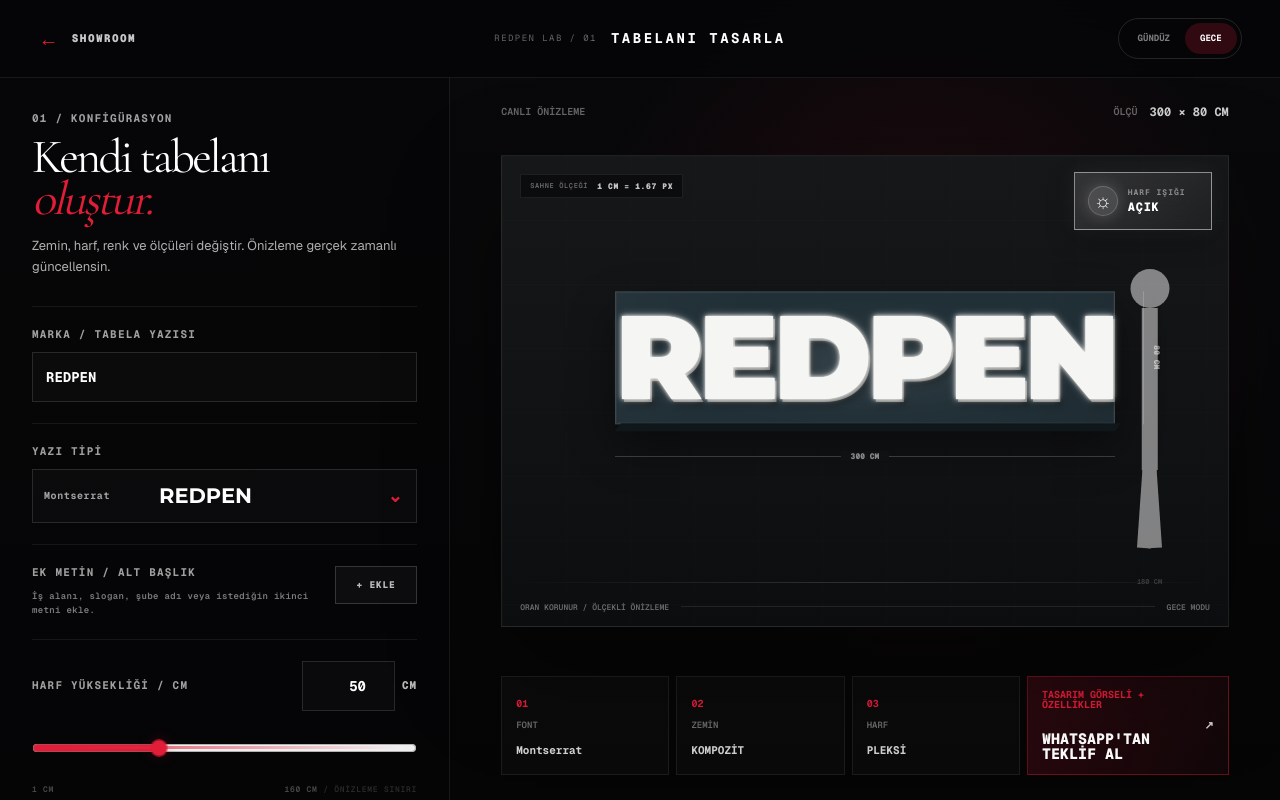
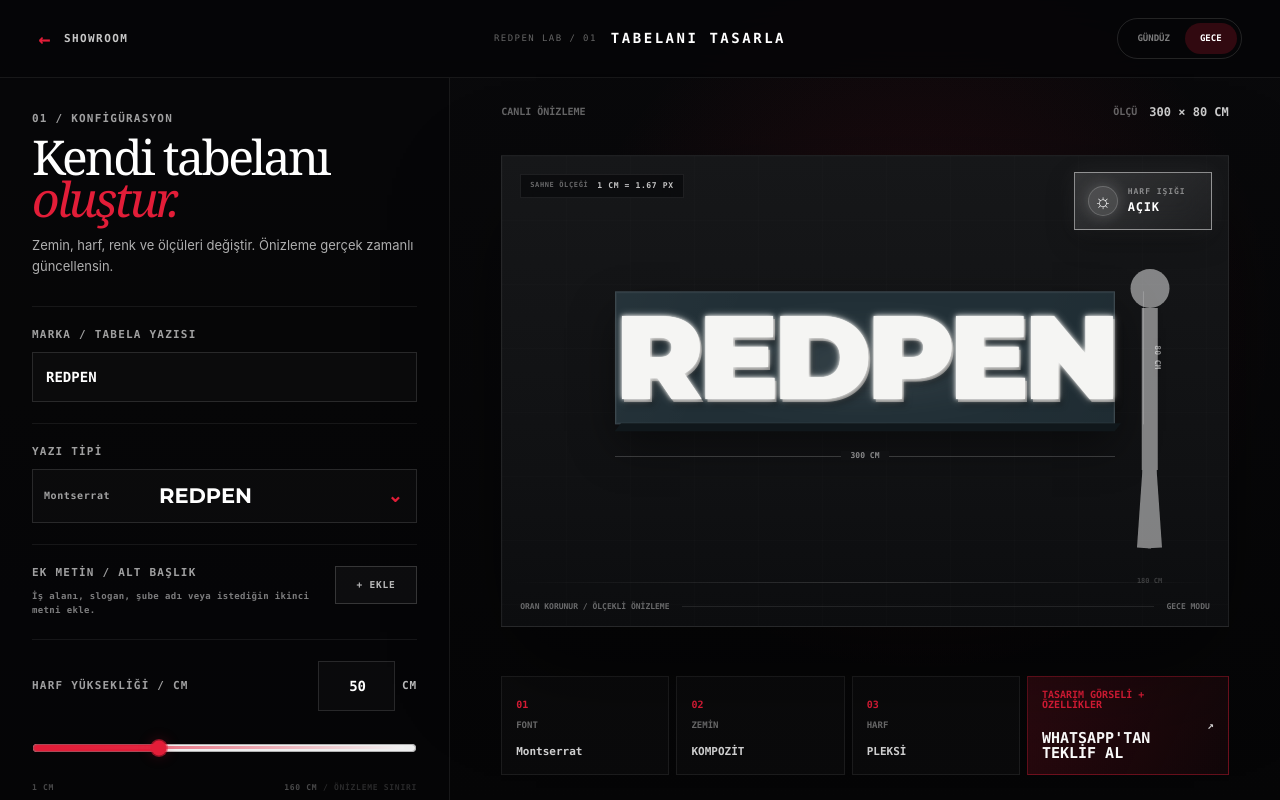
Before and after one commit to redpenreklam-tabela/redpen-showroom, a Next.js app: page /tasarla in a window 1280 px wide. Built offline with nearby package versions, Linux system fonts and the light colour scheme.

Commit message:
Remove build-time Google font dependency

```diff
--- /dev/null
+++ b/PATCH-NEXT-FONT-BUILD-FIX-V41.cjs
@@ -0,0 +1,77 @@
+const fs = require("fs");
+const path = require("path");
+
+const layoutPath = path.join(process.cwd(), "app", "layout.tsx");
+
+if (!fs.existsSync(layoutPath)) {
+  console.error("app/layout.tsx bulunamadı. Scripti proje kökünde çalıştır.");
+  process.exit(1);
+}
+
+let src = fs.readFileSync(layoutPath, "utf8");
+
+const expectedImport =
+  'import { Cormorant_Garamond, Geist, Geist_Mono } from "next/font/google";';
+
+if (!src.includes(expectedImport)) {
+  console.error(
+    'Patch durdu: beklenen next/font/google importu bulunamadı. layout.tsx sürümü değişmiş olabilir.'
+  );
+  process.exit(1);
+}
+
+src = src.replace(expectedImport + "\n", "");
+
+const fontBlock = `const geistSans = Geist({ variable: "--font-geist-sans", subsets: ["latin"] });
+const geistMono = Geist_Mono({ variable: "--font-geist-mono", subsets: ["latin"] });
+const display = Cormorant_Garamond({
+  variable: "--font-display",
+  subsets: ["latin"],
+  weight: ["400", "500", "600"],
+});
+
+`;
+
+if (!src.includes(fontBlock)) {
+  console.error("Patch durdu: Google font tanım bloğu bulunamadı.");
+  process.exit(1);
+}
+
+src = src.replace(fontBlock, "");
+
+const htmlOld =
+  '    <html lang="tr" className={`${geistSans.variable} ${geistMono.variable} ${display.variable}`}>';
+
+const htmlNew = `    <html
+      lang="tr"
+      style={
+        {
+          "--font-geist-sans":
+            'Inter, "Segoe UI", Arial, Helvetica, sans-serif',
+          "--font-geist-mono":
+            '"Cascadia Mono", "Segoe UI Mono", Consolas, "Courier New", monospace',
+          "--font-display":
+            'Georgia, "Times New Roman", serif',
+        } as React.CSSProperties
+      }
+    >`;
+
+if (!src.includes(htmlOld)) {
+  console.error("Patch durdu: html className font satırı bulunamadı.");
+  process.exit(1);
+}
+
+src = src.replace(htmlOld, htmlNew);
+
+if (src.includes("next/font/google") || src.includes("Cormorant_Garamond(")) {
+  console.error("Patch sonrası next/font/google referansı layout.tsx içinde kaldı.");
+  process.exit(1);
+}
+
+fs.writeFileSync(layoutPath, src, "utf8");
+
+console.log("✓ app/layout.tsx içindeki tüm next/font/google kullanımı kaldırıldı.");
+console.log("✓ Cormorant / Geist artık build sırasında Google'dan indirilmiyor.");
+console.log("✓ CSS değişkenleri sistem font fallback'leri ile korunuyor.");
+console.log("");
+console.log("Şimdi: npm.cmd run build");
--- a/app/layout.tsx
+++ b/app/layout.tsx
@@ -1,5 +1,4 @@
 import type { Metadata } from "next";
-import { Cormorant_Garamond, Geist, Geist_Mono } from "next/font/google";
 import CatalogNavInjector from "./components/CatalogNavInjector";
 import "./globals.css";
 import "./mobile.css";
@@ -8,14 +7,6 @@ import "./mobile-pingpong-assembly.css";
 import "./mobile-real-device-force.css";
 import "./mobile-scroll-unlock.css";
 
-const geistSans = Geist({ variable: "--font-geist-sans", subsets: ["latin"] });
-const geistMono = Geist_Mono({ variable: "--font-geist-mono", subsets: ["latin"] });
-const display = Cormorant_Garamond({
-  variable: "--font-display",
-  subsets: ["latin"],
-  weight: ["400", "500", "600"],
-});
-
 export const metadata: Metadata = {
   title: "Redpen Showroom | 3D Reklam ve Tabela Deneyimi",
   description: "Redpen Reklam'ın etkileşimli 3D tabela, cephe ve mimari reklam showroom'u.",
@@ -23,7 +14,19 @@ export const metadata: Metadata = {
 
 export default function RootLayout({ children }: Readonly<{ children: React.ReactNode }>) {
   return (
-    <html lang="tr" className={`${geistSans.variable} ${geistMono.variable} ${display.variable}`}>
+    <html
+      lang="tr"
+      style={
+        {
+          "--font-geist-sans":
+            'Inter, "Segoe UI", Arial, Helvetica, sans-serif',
+          "--font-geist-mono":
+            '"Cascadia Mono", "Segoe UI Mono", Consolas, "Courier New", monospace',
+          "--font-display":
+            'Georgia, "Times New Roman", serif',
+        } as React.CSSProperties
+      }
+    >
       <body>
         <CatalogNavInjector />
         {children}
```
Also changed, not shown: KURULUM-V41.txt (added).
